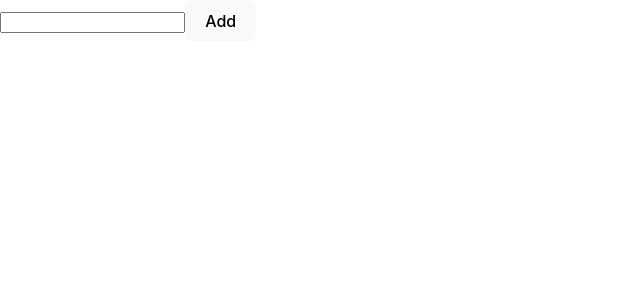
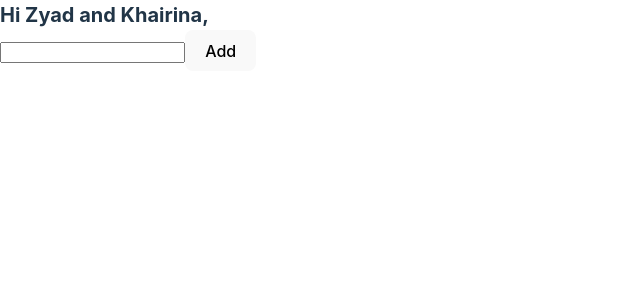
Before and after one commit to zulfathihanafi/test-vite, a React (Vite) app: page / in a window 1280 px wide. Shown: the top 300 px of the page, without its empty margins (0-640 px from the left). Built offline with nearby package versions, Linux system fonts and the light colour scheme.

Commit message:
Change name post

```diff
--- a/src/App.jsx
+++ b/src/App.jsx
@@ -6,11 +6,11 @@ function App() {
   const [arrayData, setArrayData] = useState([])
   return (
     <div style={{ minWidth:'100vw',minHeight:'100vh'}}>
+      <b style={{fontSize:'20px'}}>Hi Zyad and Khairina,</b>
+      <br />
       {arrayData.map((data)=>{
         return(
           <>
-          Hi Zyad and Khairina,
-          <br/>
           <p>
             {data}
           </p>
```
